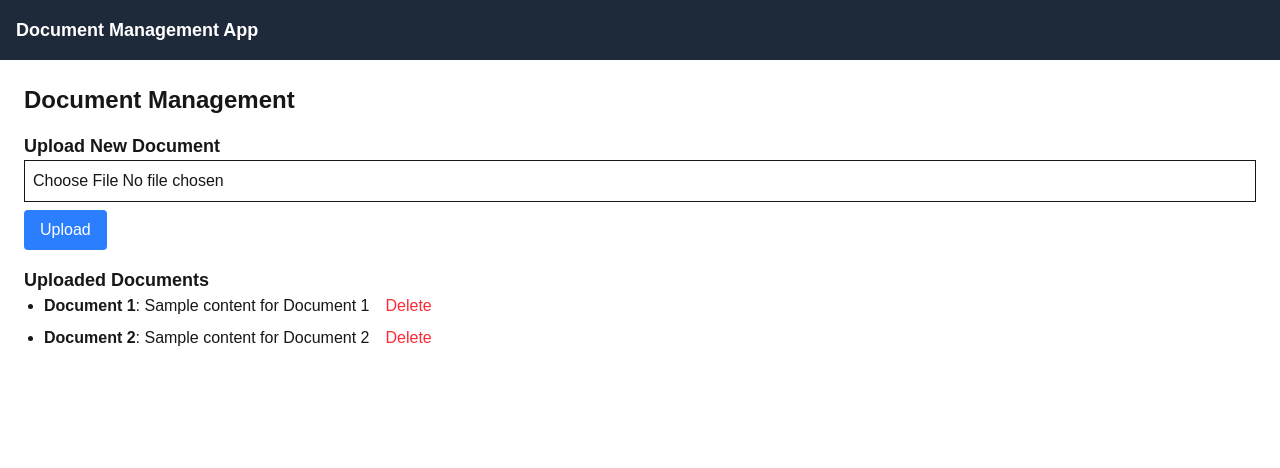
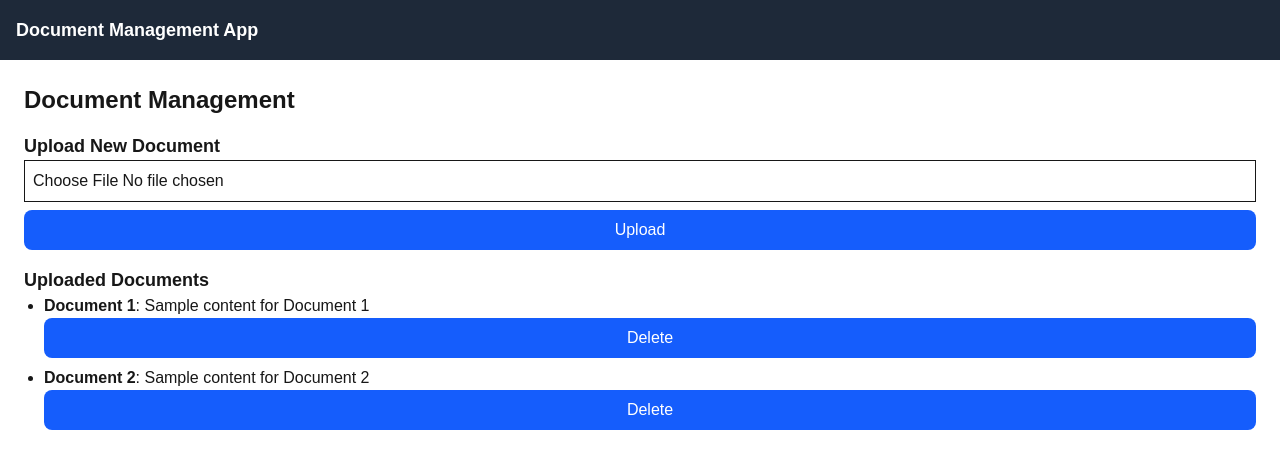
Before and after one commit to dharmendra-pahal/dma-doc-management, a Next.js app: page /documents in a window 1280 px wide. Shown: the top 468 px of the page. Built offline with nearby package versions, Linux system fonts and the light colour scheme.

Commit message:
use resusable button

```diff
--- a/app/documents/page.tsx
+++ b/app/documents/page.tsx
@@ -3,6 +3,7 @@ import React, { useEffect, useState } from "react";
 import { documentService } from "../../lib/api";
 import { DocumentData } from "@/lib/types";
 import { useAuthContext } from "@/contexts/AuthContext";
+import { Button } from "@/components/common/Button";
 
 const DocumentManagementPage = () => {
   const {user} = useAuthContext();
@@ -86,9 +87,9 @@ const DocumentManagementPage = () => {
           onChange={(e) => setNewDocument(e.target.files ? e.target.files[0] : null)}
           className="border p-2 mb-2 w-full"
         />
-        <button onClick={handleUpload} className="bg-blue-500 text-white px-4 py-2 rounded">
+        <Button onClick={handleUpload} className="bg-blue-500 text-white px-4 py-2 rounded">
           Upload
-        </button>
+        </Button>
       </div>
 
       <h2 className="text-lg font-semibold">Uploaded Documents</h2>
@@ -96,12 +97,12 @@ const DocumentManagementPage = () => {
         {documents.map((doc) => (
           <li key={doc.id} className="mb-2">
             <span className="font-semibold">{doc.name}</span>: {doc.content}
-            <button
+            <Button
               onClick={() => handleDelete(doc.id)}
               className="ml-4 text-red-500 hover:underline"
             >
               Delete
-            </button>
+            </Button>
           </li>
         ))}
       </ul>
--- a/app/ingestion/page.tsx
+++ b/app/ingestion/page.tsx
@@ -2,6 +2,7 @@
 import React, { useEffect, useState } from "react";
 import { ingestionService } from "../../lib/api";
 import { Ingestion } from "@/lib/types";
+import { Button } from "@/components/common/Button";
 
 const IngestionManagementPage = () => {
   const [ingestionStatuses, setIngestionStatuses] = useState<Ingestion[]>([]);
@@ -48,12 +49,12 @@ const IngestionManagementPage = () => {
       {loading && <p>Loading...</p>}
       {error && <p className="text-red-500">{error}</p>}
 
-      <button
+      <Button
         onClick={handleTriggerIngestion}
         className="bg-blue-500 text-white px-4 py-2 rounded mb-4"
       >
         Trigger Ingestion
-      </button>
+      </Button>
 
       <h2 className="text-lg font-semibold">Ingestion Statuses</h2>
       <ul className="list-disc pl-5">
--- a/components/common/Navbar.tsx
+++ b/components/common/Navbar.tsx
@@ -1,6 +1,7 @@
 "use client";
 import React from "react";
 import { useAuthContext } from "../../contexts/AuthContext";
+import { Button } from "./Button";
 
 const Navbar = () => {
   const { user, logout } = useAuthContext();
@@ -10,12 +11,12 @@ const Navbar = () => {
       <div className="text-lg font-bold">Document Management App</div>
       <div>
         {user ? (
-          <button
+          <Button
             onClick={logout}
             className="bg-red-500 px-4 py-1 rounded hover:bg-red-600"
           >
             Logout
-          </button>
+          </Button>
         ) : (
           <></>
         )}
```
